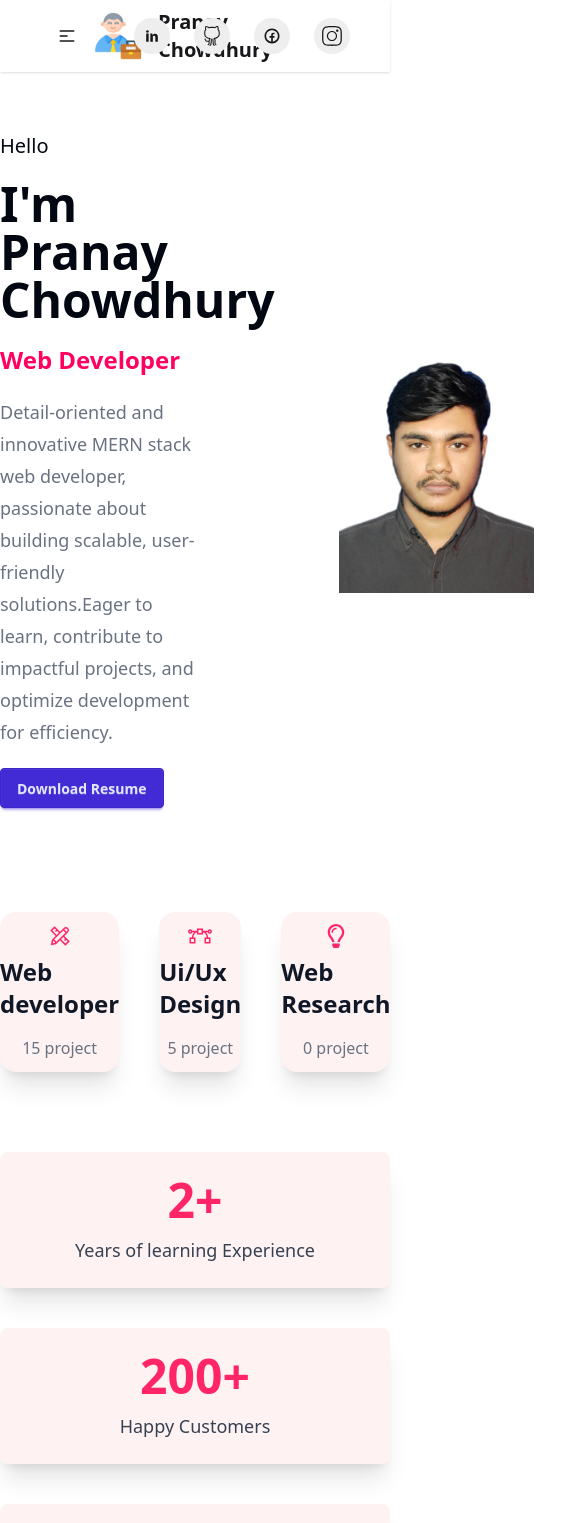
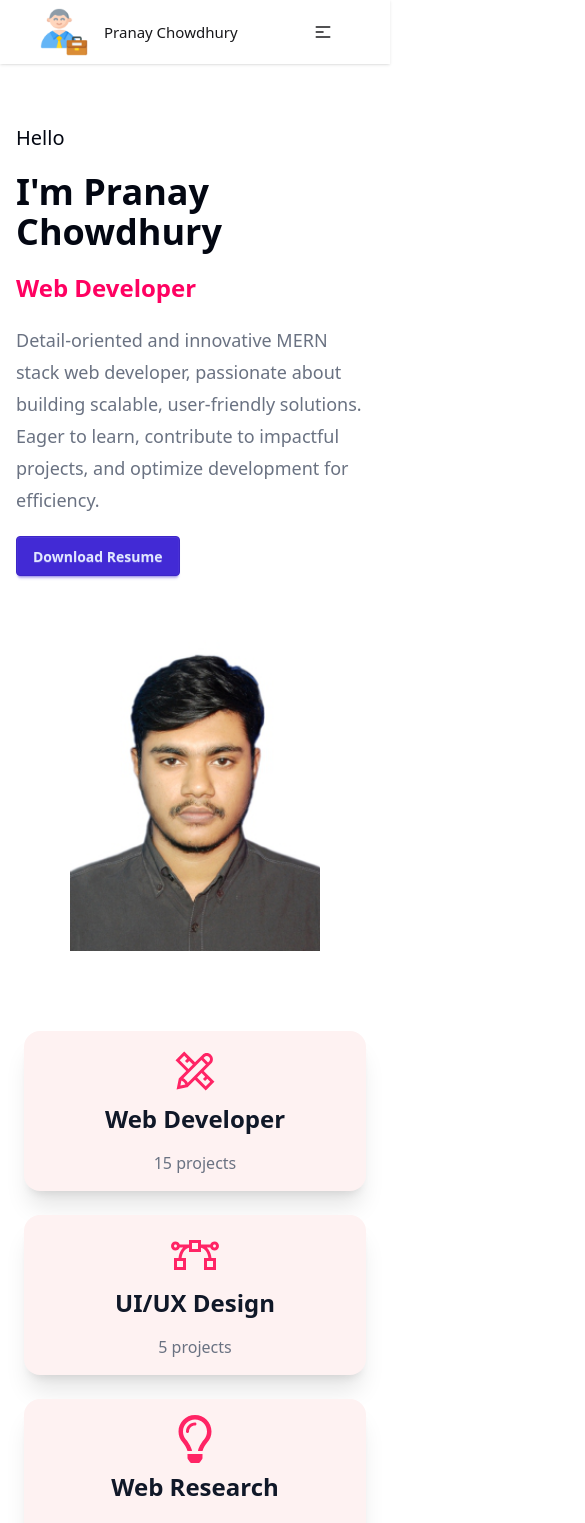
Before and after one commit to PranayChowdhury00/Pranay_Portfolio-, a React (Vite) app: page / in a window 390 px wide. Shown: the top 1523 px of the page, 585 px wide, since content can reach past the window. Built offline with nearby package versions, Linux system fonts and the light colour scheme.

Commit message:
adding all pages and making them responsive

```diff
--- a/src/Pages/Banner/Banner.jsx
+++ b/src/Pages/Banner/Banner.jsx
@@ -13,25 +13,25 @@ export default function Banner() {
         const nextIndex = (currentIndex + 1) % texts.length;
         return texts[nextIndex];
       });
-    }, 2000); // Change text every 3 seconds
+    }, 2000); // Change text every 2 seconds
 
     return () => clearInterval(interval); // Cleanup on component unmount
   }, [texts]);
 
   return (
-    <div className="mt-10 mb-20 max-w-7xl mx-auto flex justify-between items-center">
+    <div id="about" className="mt-10 mb-20 max-w-7xl mx-auto px-4 sm:px-6 lg:px-8">
+      {/* Flex Container for text and image */}
+      <div className="flex flex-col lg:flex-row items-center justify-between gap-10">
         {/* Text part */}
-      <div className="w-1/2 ">
+        <div className="flex-1">
           <h3 className="text-gray-950 font-medium text-xl py-5">Hello</h3>
-        <h1 className="text-gray-950 font-bold text-5xl">
+          <h1 className="text-gray-950 font-bold text-4xl sm:text-5xl lg:text-6xl">
             I'm Pranay Chowdhury
           </h1>
-        <div className="text-2xl font-bold text-[#FF0161] py-5">
-          {currentText}
-        </div>
-        <p className="text-[18px] text-gray-500 leading-8">
+          <div className="text-2xl font-bold text-[#FF0161] py-5">{currentText}</div>
+          <p className="text-lg sm:text-xl text-gray-500 leading-8">
             Detail-oriented and innovative MERN stack web developer, passionate
-          about building scalable, user-friendly solutions.Eager to learn,
+            about building scalable, user-friendly solutions. Eager to learn,
             contribute to impactful projects, and optimize development for
             efficiency.
           </p>
@@ -45,9 +45,10 @@ export default function Banner() {
           </motion.a>
         </div>
 
-      {/* img part */}
-      <div className="w-1/2 justify-end">
-        <img className="w-[400px] ml-36" src="/myphoto2.png" alt="" />
+        {/* Image part */}
+        <div className="flex-1 flex justify-center lg:justify-end">
+          <img className="w-[250px] sm:w-[300px] lg:w-[400px] md:ml-10" src="/myphoto2.png" alt="Pranay Chowdhury" />
+        </div>
       </div>
     </div>
   );
--- a/src/Pages/Blog/Blog.jsx
+++ b/src/Pages/Blog/Blog.jsx
@@ -11,7 +11,7 @@ const Blog = () => {
   }, []);
 
   return (
-    <div className="max-w-7xl mx-auto px-5 mt-10">
+    <div id="blog" className="max-w-7xl mx-auto px-5 mt-10">
       <h1 className="text-4xl font-bold text-center mb-10">My Blog</h1>
 
       <div className="grid grid-cols-1 sm:grid-cols-2 lg:grid-cols-3 gap-6">
--- a/src/Pages/Contact/Contact.jsx
+++ b/src/Pages/Contact/Contact.jsx
@@ -2,36 +2,45 @@ import React from 'react';
 
 export default function Contact() {
   return (
-    <div className='mt-10 mb-10 max-w-7xl mx-auto bg-base-200 rounded-2xl h-[500px] p-10'>
-      <div className="flex justify-between items-center gap-10">
-        {/* text */}
-        <div className="w-1/2">
+    <div id='contact' className='mt-10 mb-10 max-w-7xl mx-auto bg-base-200 rounded-2xl p-10'>
+      <div className="flex flex-col lg:flex-row justify-between items-center gap-10">
+
+        {/* Text Section */}
+        <div className="w-full lg:w-1/2 text-center lg:text-left">
           <h4 className="text-lg font-semibold text-[#FF014F]">GET IN TOUCH</h4>
           <h1 className="text-3xl font-bold">Elevate your brand with Me</h1>
-          <p className="mt-2 text-gray-600">I specialize in creating user-friendly, modern, and impactful designs that help brands stand out.Feel free to reach out for inquiries, collaborations, or just a friendly chat!</p>
-
+          <p className="mt-2 text-gray-600">
+            I specialize in creating user-friendly, modern, and impactful designs that help brands stand out.
+            Feel free to reach out for inquiries, collaborations, or just a friendly chat!
+          </p>
         </div>
 
-        {/* input field */}
-        <div className="w-1/2 space-y-4 mt-20">
-          {/* name & phone */}
-          <div className="flex gap-5">
+        {/* Input Fields */}
+        <div className="w-full lg:w-1/2 space-y-4">
+          {/* Name & Phone */}
+          <div className="flex flex-col sm:flex-row gap-5">
             <input className='input input-bordered w-full' type="text" name="name" placeholder='Your Name' />
             <input className='input input-bordered w-full' type="number" name="number" placeholder='Phone Number' />
           </div>
 
-          {/* email & subject */}
-          <div className="flex gap-5">
+          {/* Email & Subject */}
+          <div className="flex flex-col sm:flex-row gap-5">
             <input className='input input-bordered w-full' type="email" name="email" placeholder='Your Email' />
             <input className='input input-bordered w-full' type="text" name="subject" placeholder='Subject' />
           </div>
 
-          {/* message */}
+          {/* Message */}
           <textarea
             placeholder="Your Message"
             className="textarea textarea-secondary w-full h-32"
           ></textarea>
+
+          {/* Submit Button */}
+          <button className="btn bg-[#FF014F] text-white w-full sm:w-auto px-6">
+            Send Message
+          </button>
         </div>
+
       </div>
     </div>
   );
--- a/src/Pages/Education/Education.jsx
+++ b/src/Pages/Education/Education.jsx
@@ -74,7 +74,7 @@ const Education = () => {
     />
   </div>
   {/* Experience Content with Lottie Animation */}
-  <div className="flex items-center justify-center">
+  <div className="flex items-center justify-center flex-col md:flex-row">
     {/* Text Section */}
     <div className="w-1/2">
       <h3 className="text-xl font-semibold">Full-Stack Projects & Web Design</h3>
@@ -85,7 +85,7 @@ const Education = () => {
 
     {/* Lottie Animation */}
     <div className="w-1/2">
-      <div className="w-[400px] h-[300px] md:ml-28">
+      <div className="md:w-[400px] h-[300px] md:ml-28">
         <Lottie animationData={img} loop={true} className="w-full h-full" />
       </div>
     </div>
--- a/src/Pages/ExperienceSection/ExperienceSection.jsx
+++ b/src/Pages/ExperienceSection/ExperienceSection.jsx
@@ -3,20 +3,18 @@ import CountUp from "react-countup";
 export default function ExperienceSection() {
   return (
     <div className="mb-10 mt-20">
-        <div className="flex items-center justify-center">
+      <div className="max-w-7xl mx-auto text-center grid grid-cols-1 sm:grid-cols-2 md:grid-cols-3 gap-6 px-6">
 
-        </div>
-        <div className=" max-w-7xl mx-auto text-center grid grid-cols-1 md:grid-cols-3 gap-10 ">
         {/* Experience Years */}
         <div className="p-6 bg-red-50 rounded-lg shadow-xl">
           <h2 className="text-5xl font-bold text-[#ff014dd9] mb-3">
             <CountUp start={0} end={2} duration={3} />+
           </h2>
-        <p className="text-lg font-medium text-gray-700">Years of learning Experience</p>
+          <p className="text-lg font-medium text-gray-700">Years of Learning Experience</p>
         </div>
 
         {/* Total Customers */}
-      <div className="p-6 bg-red-50  rounded-lg shadow-xl">
+        <div className="p-6 bg-red-50 rounded-lg shadow-xl">
           <h2 className="text-5xl font-bold text-[#ff014dd9] mb-3">
             <CountUp start={0} end={200} duration={3} />+
           </h2>
@@ -24,12 +22,13 @@ export default function ExperienceSection() {
         </div>
 
         {/* Total Client Reviews */}
-      <div className="p-6 bg-red-50  rounded-lg shadow-xl">
+        <div className="p-6 bg-red-50 rounded-lg shadow-xl">
           <h2 className="text-5xl font-bold text-[#ff014dd9] mb-3">
             <CountUp start={0} end={50} duration={3} />+
           </h2>
           <p className="text-lg font-medium text-gray-700">Client Reviews</p>
         </div>
+
       </div>
     </div>
   );
--- a/src/Pages/MyAcive/MyAcive.jsx
+++ b/src/Pages/MyAcive/MyAcive.jsx
@@ -4,31 +4,36 @@ import { LiaBezierCurveSolid, LiaPencilRulerSolid } from "react-icons/lia";
 
 const MyAcive = () => {
   return (
-    <div className="max-w-7xl mx-auto mb-10 flex gap-10 ">
-      <div className="w-1/3 border-red-300 bg-red-50 h-[160px] flex flex-col justify-center items-center py-3 rounded-2xl shadow-xl">
+    <div className="max-w-7xl mx-auto mb-10 px-6">
+      <div className="grid grid-cols-1 sm:grid-cols-2 lg:grid-cols-3 gap-6">
+        {/* Web Developer Card */}
+        <div className="border-red-300 bg-red-50 h-[160px] flex flex-col justify-center items-center py-3 rounded-2xl shadow-xl">
           <LiaPencilRulerSolid className="text-[#ff014dd9] text-5xl mb-2" />
           <h1
             className="relative text-2xl font-bold text-gray-900 mb-4 hover:text-[#ff014dd9]
             after:content-[''] after:absolute after:left-0 after:bottom-0 after:w-0 after:h-[2px]
             after:bg-[#ff014dd9] after:transition-all after:duration-300 hover:after:w-full"
           >
-          Web developer
+            Web Developer
           </h1>
-        <p className="text-gray-500">15 project</p>
+          <p className="text-gray-500">15 projects</p>
         </div>
-      <div className="w-1/3 border-red-300 bg-red-50 h-[160px] flex flex-col justify-center items-center py-3 rounded-2xl shadow-xl">
+
+        {/* UI/UX Design Card */}
+        <div className="border-red-300 bg-red-50 h-[160px] flex flex-col justify-center items-center py-3 rounded-2xl shadow-xl">
           <LiaBezierCurveSolid className="text-[#ff014dd9] text-5xl mb-2" />
           <h1
             className="relative text-2xl font-bold text-gray-900 mb-4 hover:text-[#ff014dd9]
             after:content-[''] after:absolute after:left-0 after:bottom-0 after:w-0 after:h-[2px]
             after:bg-[#ff014dd9] after:transition-all after:duration-300 hover:after:w-full"
           >
-          Ui/Ux Design
+            UI/UX Design
           </h1>
+          <p className="text-gray-500">5 projects</p>
+        </div>
 
-        <p className="text-gray-500">5 project</p>
-      </div>
-      <div className="w-1/3 border-red-300 bg-red-50 h-[160px] flex flex-col justify-center items-center py-3 rounded-2xl shadow-xl">
+        {/* Web Research Card */}
+        <div className="border-red-300 bg-red-50 h-[160px] flex flex-col justify-center items-center py-3 rounded-2xl shadow-xl">
           <FaRegLightbulb className="text-[#ff014dd9] text-5xl mb-2" />
           <h1
             className="relative text-2xl font-bold text-gray-900 mb-4 hover:text-[#ff014dd9]
@@ -37,7 +42,8 @@ const MyAcive = () => {
           >
             Web Research
           </h1>
-        <p className="text-gray-500">0 project</p>
+          <p className="text-gray-500">0 projects</p>
+        </div>
       </div>
     </div>
   );
--- a/src/Pages/MyProjects/MyProjects.jsx
+++ b/src/Pages/MyProjects/MyProjects.jsx
@@ -30,7 +30,7 @@ const projects = [
 
 export default function MyProjects() {
   return (
-    <motion.div
+    <motion.div id="projects"
       initial={{ opacity: 0, y: 50 }}
       animate={{ opacity: 1, y: 0 }}
       transition={{ duration: 0.6, ease: "easeOut" }}
--- a/src/Pages/Share/Footer.jsx
+++ b/src/Pages/Share/Footer.jsx
@@ -1,11 +1,105 @@
-import React from 'react';
+import React from "react";
+import { FaFacebook, FaLinkedin, FaTwitter, FaGithub } from "react-icons/fa";
 
-const Footer = () => {
-    return (
-        <div>
+export default function Footer() {
+  return (
+    <footer className="bg-gray-900 text-gray-300 py-10 mt-16">
+      <div className="max-w-7xl mx-auto px-5">
+        <div className="grid md:grid-cols-4 sm:grid-cols-2 grid-cols-1 gap-8">
+          {/* Branding Section */}
+          <div>
+            <h2 className="text-2xl font-bold text-[#FF014F]">Your Name</h2>
+            <p className="mt-2 text-sm">
+              Frontend Developer | Creating modern & user-friendly designs.
+            </p>
+          </div>
 
+          {/* Navigation Links */}
+          <div>
+            <h3 className="text-lg font-semibold text-white">Quick Links</h3>
+            <ul className="mt-2 space-y-2">
+              <li>
+                <a href="#about" className="hover:text-[#FF014F]">
+                  About Me
+                </a>
+              </li>
+              <li>
+                <a href="#projects" className="hover:text-[#FF014F]">
+                  Projects
+                </a>
+              </li>
+              <li>
+                <a href="#contact" className="hover:text-[#FF014F]">
+                  Contact
+                </a>
+              </li>
+              <li>
+                <a href="#blog" className="hover:text-[#FF014F]">
+                  Blog
+                </a>
+              </li>
+            </ul>
+          </div>
+
+          {/* Contact Information */}
+          <div>
+  <h3 className="text-lg font-semibold text-white">Contact</h3>
+  <p className="mt-2 text-gray-400">Pranay Chowdhury</p>
+  <p className="mt-1 text-gray-400">
+    📧 <a href="mailto:pranaychowdhury00@gmail.com" className="hover:text-[#FF014F]">
+      pranaychowdhury00@gmail.com
+    </a>
+  </p>
+  <p className="mt-2 text-gray-400">📍 Dhaka, Bangladesh</p>
+  <p className="mt-2 text-gray-400">
+    📞 <a href="tel:+8801303572144" className="hover:text-[#FF014F]">
+      +880 1303 572144
+    </a>
+  </p>
+</div>
+
+
+          {/* Social Media Links */}
+          <div>
+            <h3 className="text-lg font-semibold text-white">Follow Me</h3>
+            <div className="flex mt-3 space-x-4">
+              <a
+                href="https://github.com/PranayChowdhury00"
+                target="_blank"
+                rel="noopener noreferrer"
+              >
+                <FaGithub className="text-2xl text-gray-400 hover:text-[#FF014F]" />
+              </a>
+              <a
+                href="www.linkedin.com/in/pranay-chowdhury"
+                target="_blank"
+                rel="noopener noreferrer"
+              >
+                <FaLinkedin className="text-2xl text-gray-400 hover:text-[#FF014F]" />
+              </a>
+              <a
+                href="https://twitter.com/"
+                target="_blank"
+                rel="noopener noreferrer"
+              >
+                <FaTwitter className="text-2xl text-gray-400 hover:text-[#FF014F]" />
+              </a>
+              <a
+                href="https://www.facebook.com/share/19ztW6gzmb/"
+                target="_blank"
+                rel="noopener noreferrer"
+              >
+                <FaFacebook className="text-2xl text-gray-400 hover:text-[#FF014F]" />
+              </a>
+            </div>
+          </div>
         </div>
-    );
-};
 
-export default Footer;
+        {/* Copyright Section */}
+        <div className="text-center text-sm text-gray-500 mt-8 border-t border-gray-700 pt-4">
+          &copy; {new Date().getFullYear()} Your Name. All rights reserved.
+        </div>
+      </div>
+    </footer>
+  );
+}
--- a/src/Pages/Share/Navbar.jsx
+++ b/src/Pages/Share/Navbar.jsx
@@ -6,28 +6,66 @@ const Navbar = () => {
   const links = (
     <>
     <li className="font-medium">
-        <Link to="/">HOME</Link>
+      <a href="#home" className="hover:text-[#FF014F]">HOME</a>
     </li>
     <li className="font-medium">
-        <Link to="/">ABOUT</Link>
+      <a href="#about" className="hover:text-[#FF014F]">ABOUT</a>
     </li>
     <li className="font-medium">
-        <Link to="/">SERVICES</Link>
+      <a href="#services" className="hover:text-[#FF014F]">SERVICES</a>
     </li>
     <li className="font-medium">
-        <Link to="/">BLOG</Link>
+      <a href="#blog" className="hover:text-[#FF014F]">BLOG</a>
     </li>
     <li className="font-medium">
-        <Link to="/">PROJECT</Link>
+      <a href="#projects" className="hover:text-[#FF014F]">PROJECT</a>
     </li>
     <li className="font-medium">
-        <Link to="/">CONTACT</Link>
+      <a href="#contact" className="hover:text-[#FF014F]">CONTACT</a>
     </li>
   </>
+
   );
   return (
-    <div className="navbar bg-base-100 shadow-sm px-10">
+    <div className="navbar sticky top-0 z-10 bg-base-100 shadow-sm px-10">
       <div className="navbar-start">
+
+        <Link to="/">
+          <div className="flex items-center">
+            <img className="w-12 " src="/portfolio-manager.png" alt="" />
+            <p className="w-[200px] md:w-0 ms:font-bold text-[15px] md:text-xl ml-4">Pranay Chowdhury</p>
+          </div>
+        </Link>
+      </div>
+      <div className="navbar-center hidden lg:flex">
+        <ul className="menu menu-horizontal px-1">{links}</ul>
+      </div>
+      <div className="navbar-end">
+        <ul className="md:flex gap-6 items-center hidden ">
+          <Link to="www.linkedin.com/in/pranay-chowdhury">
+            <li className="p-2 bg-base-300 rounded-full transition delay-200 ease-in hover:text-white hover:bg-[#FF014F]">
+              <TiSocialLinkedin className="w-5 h-5" />
+            </li>
+          </Link>
+
+          <Link to="https://github.com">
+            <li className="p-2 bg-base-300 rounded-full transition delay-200 ease-in hover:text-white hover:bg-[#FF014F]">
+              <SlSocialGithub className="w-5 h-5" />
+            </li>
+          </Link>
+
+          <Link to="https://facebook.com">
+            <li className="p-2 bg-base-300 rounded-full transition delay-200 ease-in hover:text-white hover:bg-[#FF014F]">
+              <TiSocialFacebookCircular className="w-5 h-5" />
+            </li>
+          </Link>
+
+          <Link to="https://instagram.com">
+            <li className="p-2 bg-base-300 rounded-full transition delay-200 ease-in hover:text-white hover:bg-[#FF014F]">
+              <SlSocialInstagram className="w-5 h-5" />
+            </li>
+          </Link>
+        </ul>
         <div className="dropdown">
           <div tabIndex={0} role="button" className="btn btn-ghost lg:hidden">
             <svg
@@ -53,42 +91,6 @@ const Navbar = () => {
             {links}
           </ul>
         </div>
-        <Link to="/">
-          <div className="flex items-center">
-            <img className="w-12 " src="/portfolio-manager.png" alt="" />
-            <p className="font-bold text-xl ml-4">Pranay Chowdhury</p>
-          </div>
-        </Link>
-      </div>
-      <div className="navbar-center hidden lg:flex">
-        <ul className="menu menu-horizontal px-1">{links}</ul>
-      </div>
-      <div className="navbar-end">
-        <ul className="flex gap-6 items-center ">
-          <Link to="www.linkedin.com/in/pranay-chowdhury">
-            <li className="p-2 bg-base-300 rounded-full transition delay-200 ease-in hover:text-white hover:bg-[#FF014F]">
-              <TiSocialLinkedin className="w-5 h-5" />
-            </li>
-          </Link>
-
-          <Link to="https://github.com">
-            <li className="p-2 bg-base-300 rounded-full transition delay-200 ease-in hover:text-white hover:bg-[#FF014F]">
-              <SlSocialGithub className="w-5 h-5" />
-            </li>
-          </Link>
-
-          <Link to="https://facebook.com">
-            <li className="p-2 bg-base-300 rounded-full transition delay-200 ease-in hover:text-white hover:bg-[#FF014F]">
-              <TiSocialFacebookCircular className="w-5 h-5" />
-            </li>
-          </Link>
-
-          <Link to="https://instagram.com">
-            <li className="p-2 bg-base-300 rounded-full transition delay-200 ease-in hover:text-white hover:bg-[#FF014F]">
-              <SlSocialInstagram className="w-5 h-5" />
-            </li>
-          </Link>
-        </ul>
       </div>
     </div>
   );
--- a/src/Pages/SkillsSection/SkillsSection.jsx
+++ b/src/Pages/SkillsSection/SkillsSection.jsx
@@ -24,7 +24,7 @@ export default function SkillsSection() {
   }, []);
 
   return (
-    <div className="max-w-5xl mx-auto mt-20 mb-20">
+    <div id="services" className="max-w-5xl mx-auto mt-20 mb-20">
       <h2 className="text-3xl font-bold text-center text-gray-900 mb-6">My Skills</h2>
 
       <div className="grid grid-cols-2 md:grid-cols-3 gap-6">
```
Also changed, not shown: 1 other file (tests, documents, lock files or other folders). Lines whose indentation alone changed are shown as unchanged.
